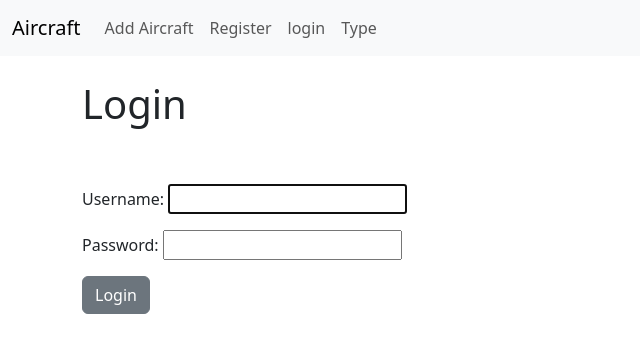
After one commit to GrayAdamsonWelsh/aircracfdetails, a Django app: page /members/login/ in a window 1280 px wide. The commit adds this page. Shown: the top 353 px of the page, without its empty margins (0-640 px from the left). Run offline with Django 4.2, Linux system fonts and the light colour scheme.

Commit message:
added login

```diff
--- a/aircraft/settings.py
+++ b/aircraft/settings.py
@@ -30,7 +30,7 @@ SECRET_KEY = 'django-insecure-1j)(upy(^t^a@(s-k(*-=^=95b4x1rx2=l$lzz#$k5p%6#iirk
 # SECURITY WARNING: don't run with debug turned on in production!
 DEBUG = True
 
-ALLOWED_HOSTS = ['8000-grayadamson-aircracfdet-se5ic02m83r.ws-eu110.gitpod.io','.herokuapp.com']
+ALLOWED_HOSTS = ['8000-grayadamson-aircracfdet-k8eqa548rrt.ws-eu110.gitpod.io','.herokuapp.com']
 
 
 # Application definition
@@ -136,3 +136,6 @@ STATIC_URL = 'static/'
 # https://docs.djangoproject.com/en/4.2/ref/settings/#default-auto-field
 
 DEFAULT_AUTO_FIELD = 'django.db.models.BigAutoField'
+
+LOGIN_REDIRECT_URL = 'home'
+LOGOUT_REDIRECT_URL = 'home'
--- a/details/templates/base.html
+++ b/details/templates/base.html
@@ -22,6 +22,9 @@
                 <a class="nav-link" href="{% url 'register' %}">Register</a>
               </li>
               <li class="nav-item">
+                <a class="nav-link" href="{% url 'login' %}">login</a>
+              </li>
+              <li class="nav-item">
                 <a class="nav-link" href="{% url 'add_type' %}">Type</a>
               </li>
             </ul>
--- /dev/null
+++ b/members/templates/registration/login.html
@@ -0,0 +1,14 @@
+{% extends 'base.html' %}
+{% block content%}
+<h1>Login</h1>
+<br>
+<br>
+<div class="form-group">
+    <form method="POST">
+        {% csrf_token  %}
+        {{ form.as_p }}
+        <button class="btn btn-secondary">Login</button>
+
+    </form>
+</div>
+{% endblock %}
--- a/members/urls.py
+++ b/members/urls.py
@@ -1,5 +1,5 @@
 from django.urls import path
-from .views import UserRegisterView
+from .views import UserRegisterView, AuthenticationForm
 
 urlpatterns = [
     path('members/', UserRegisterView.as_view(), name='register'),
--- a/members/views.py
+++ b/members/views.py
@@ -1,6 +1,6 @@
 from django.shortcuts import render
 from django.views import generic
-from django.contrib.auth.forms import UserCreationForm
+from django.contrib.auth.forms import UserCreationForm, AuthenticationForm
 from django.urls import reverse_lazy
 
 # Create your views here.
```
